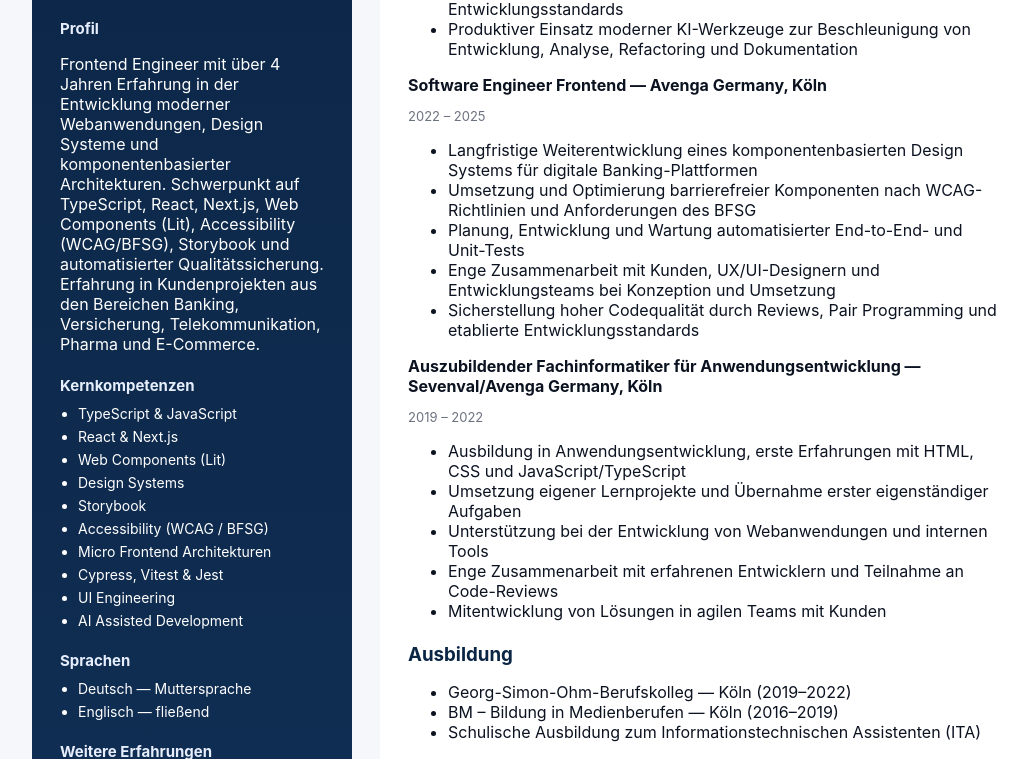
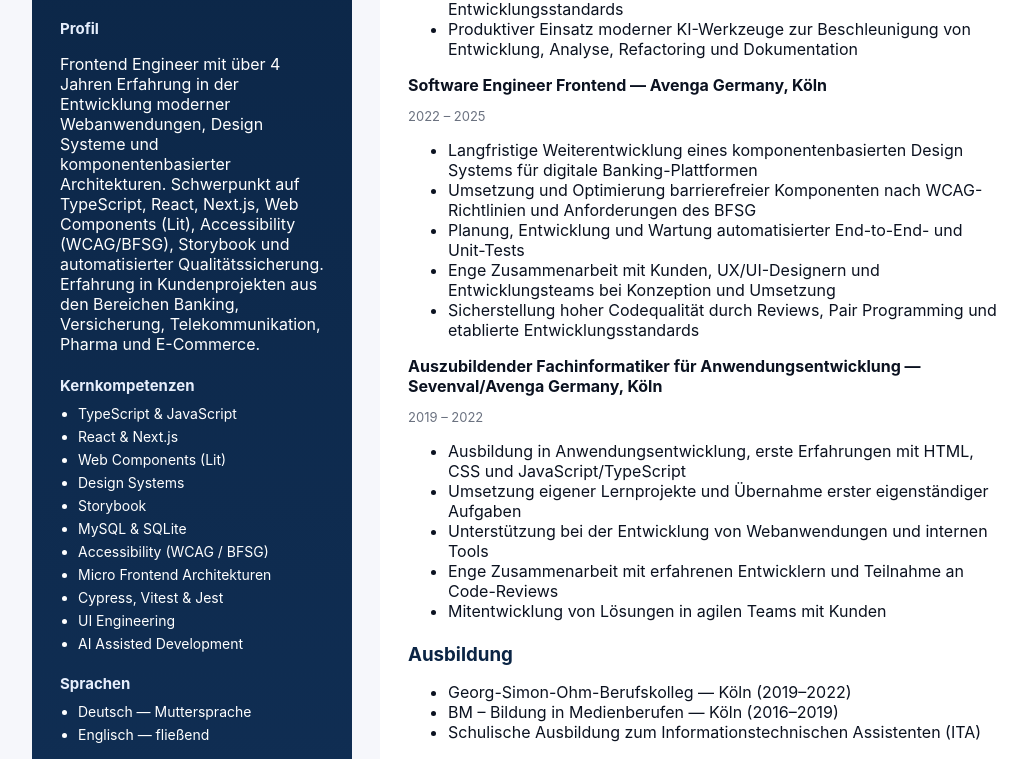
Before and after one commit to AdrianKarbasi/portfolio_2, a website: page lebenslauf.html in a window 1280 px wide. Shown: the part 341-1100 px from the top of the page, without its empty margins (108-1135 px from the left). Drawn offline with Linux system fonts and the light colour scheme.

Commit message:
add mysql

```diff
--- a/lebenslauf.html
+++ b/lebenslauf.html
@@ -51,6 +51,7 @@
             <li>Web Components (Lit)</li>
             <li>Design Systems</li>
             <li>Storybook</li>
+            <li>MySQL & SQLite</li>
             <li>Accessibility (WCAG / BFSG)</li>
             <li>Micro Frontend Architekturen</li>
             <li>Cypress, Vitest & Jest</li>
```
